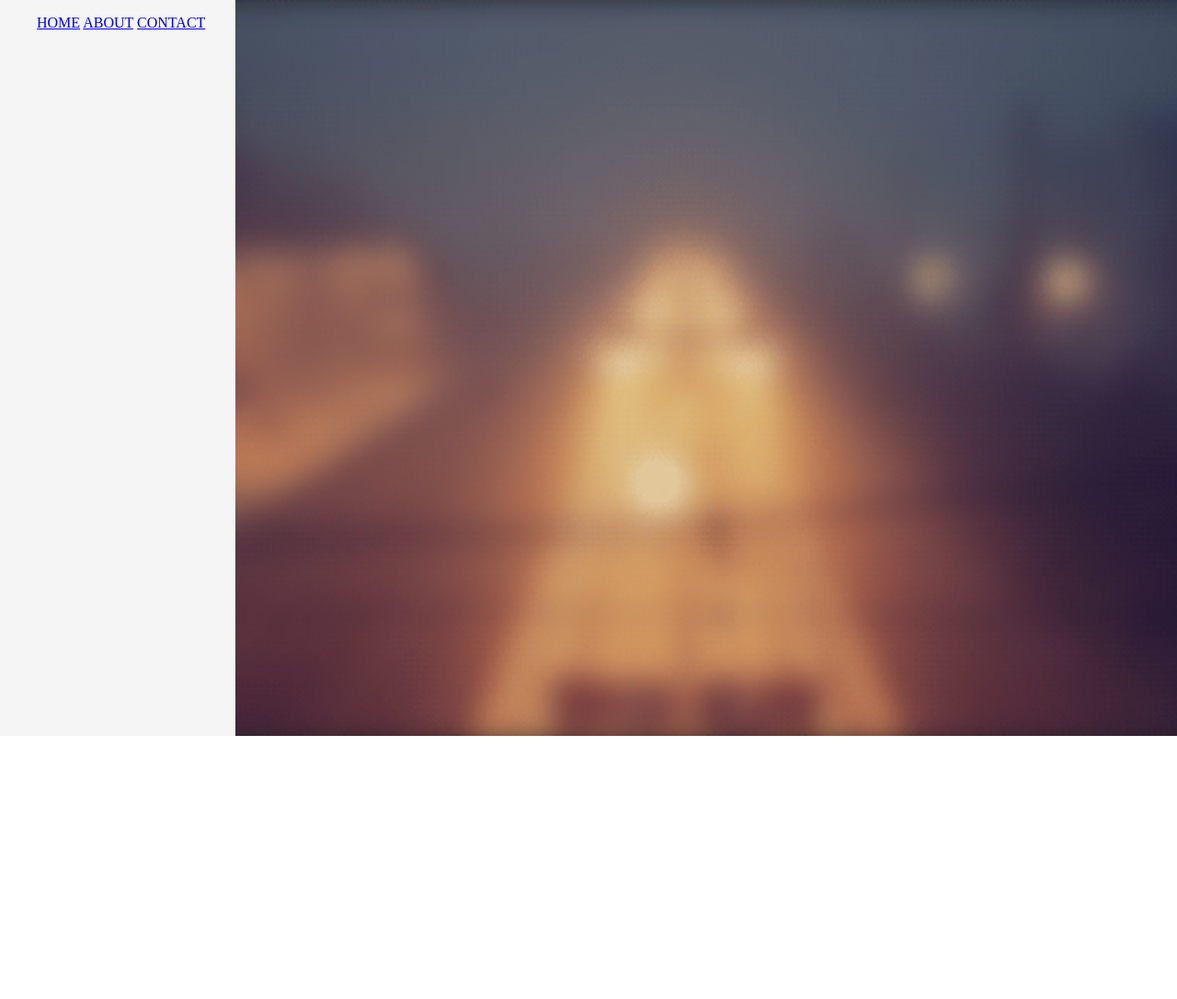
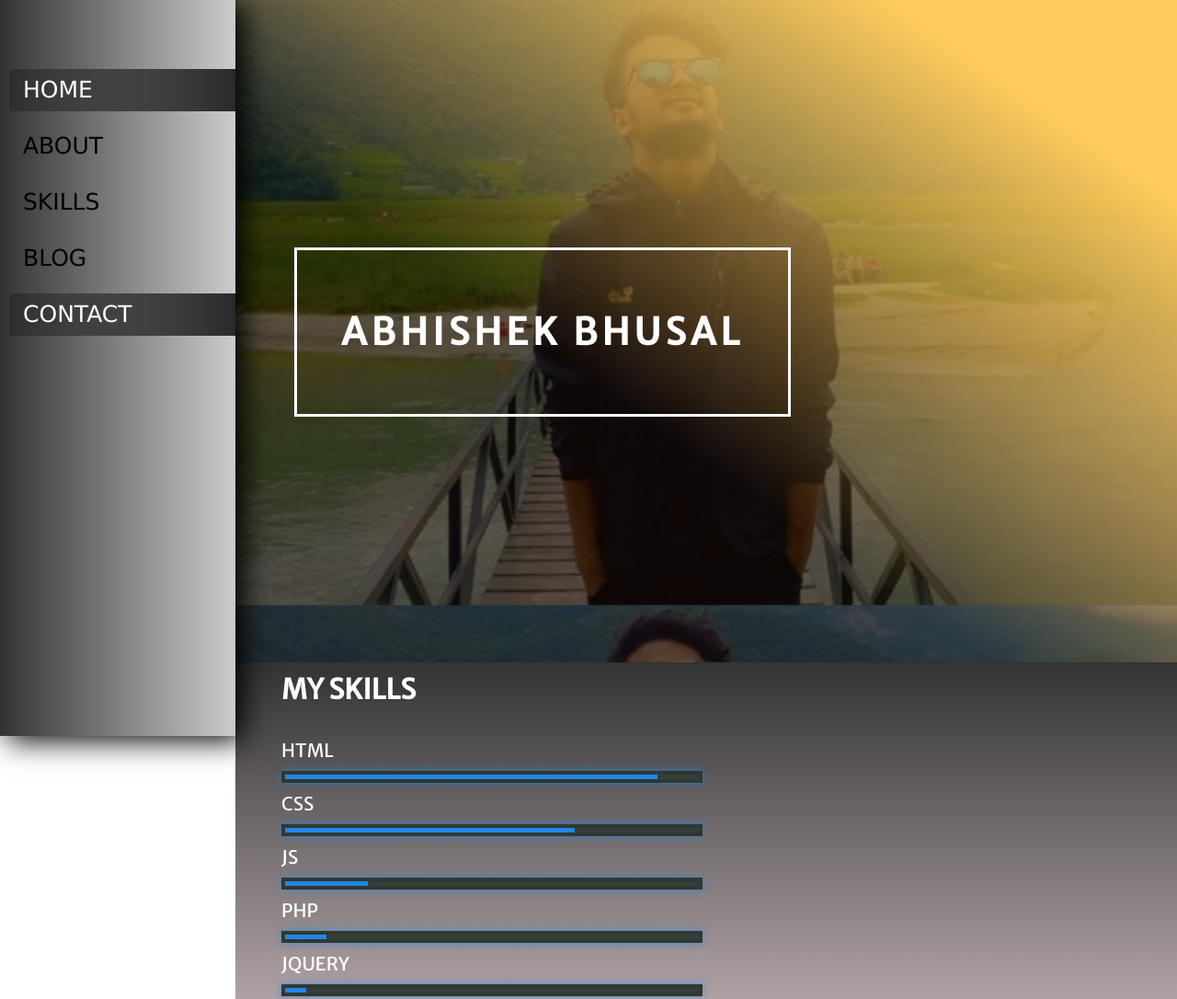
Before and after one commit to abhishekabh/clzpersonal, a plain HTML site: page index.html in a window 1280 px wide. Shown: the top 1086 px of the page at 92% size. Before the commit the page ends 800 px from the top, so only its background shows below. Drawn offline with Linux system fonts and the light colour scheme.

Commit message:
edited_1
personal site//

```diff
--- a/index.html
+++ b/index.html
@@ -1,21 +1,44 @@
 <html>
 <head>
 <link rel="stylesheet" href="style.css">
+<link rel="stylesheet" href="https://cdnjs.cloudflare.com/ajax/libs/font-awesome/4.7.0/css/font-awesome.min.css">
 </head>
 <body>
-<head>
-</head>
+
 <nav>
 	<ul>
 		<li>
-			<a href="#">HOME</a>
-			<a href="#">ABOUT</a>
-			<a href="#">CONTACT</a>
+			<a class="active" href="#home">HOME</a>
+			<a href="#about">ABOUT</a>
+			<a href="#skill">SKILLS</a>
+			<a href="#home">BLOG</a>
+			<a class="active"  href="#contact">CONTACT</a>
+
 
 		</li>
 	</ul>
 </nav>
-<section>
+<section id="home">
+	<h1>ABHISHEK BHUSAL</h1>
+</section>
+<section id="about">
+	<h1>MY SKILLS</h1>
+	<li>html</li><span class="bar"><span class="html"></span></span>
+	<li>css</li><span class="bar"><span class="css"></span></span>
+	<li>js</li><span class="bar"><span class="js"></span></span>
+	<li>php</li><span class="bar"><span class="php"></span></span>
+	<li>jquery</li><span class="bar"><span class="jquery"></span></span>
+</section>
+<section class="skill">
+
+</section>
+<section id="contact">
+	<div id="icons">
+		<a href="#"><i class="fa fa-dribbble"></i></a>
+  		<a href="#"><i class="fa fa-twitter"></i></a>
+  		<a href="#"><i class="fa fa-linkedin"></i></a>
+  		<a href="#"><i class="fa fa-facebook"></i></a>
+  </div>
 </section>
 <footer>
 </footer>
--- a/style.css
+++ b/style.css
@@ -1,23 +1,137 @@
+@import url('https://fonts.googleapis.com/css?family=Merriweather+Sans&display=swap');
+html{
+	scroll-behavior: smooth;
+}
 body{
 	margin:0;
 	padding:0;
+
 }
 section{
-	background-image:url("background.png");
-	height:100%;
-	width:100%;
-	background-repeat: no-repeat;
+	/*background-image:url("background.png");*/
+	background-color: whitesmoke;
+	height:75%;
+	width:80%;
 	background-size:cover;
+	float: right;
+	overflow: hidden;
 }
 nav{
 	height:100%;
 	width:20%;
-	background-color: whitesmoke ;
+	 background-image: linear-gradient(to left, rgba(0,0,0,0.2), rgba(0,0,0,0.8));
 	float: left;
+	box-shadow: 8px 5px 30px  black;
+	position: fixed;
+
 }
-ul{
-	list-style-type: none;
+ul {
+  list-style-type: none;
+  margin-top: 50px;
+  padding: 10px;
+  width: 96%;
 }
-li{
+li a {
+	font-family: verdana;
+  display: block;
+  color: #000;
+  padding: 8px 15px 9px;
+  text-decoration: none;
+  font-size: 25px;
+  margin-top: 15px;
+  /*background-color: #f1f1f1;*/
+}
+li a:hover {
+  /*background-color: #555;*/
+  background-image: linear-gradient(to left, rgba(0,0,0,0.1), rgba(0,0,0,0.8));
+  color: white;
+}
+li a.active{
+	/*background-color: #555;*/
+	background-image: linear-gradient(to right, rgba(0,0,0,0.2), rgba(0,0,0,0.8));
+	color: white;
+}
+#contact{
+	  box-shadow: 0 4px 8px 0 rgba(0, 0, 0, 0.2);
+
+  margin: auto;
+  text-align: center;
+  background-color: #555;
+}
+#icons{
+	display: inline-block;
+	margin-top: 200px;
+	margin-left: 50px;
+	width: 100%;
+	height: 100px;
+	background-color: pink;
+}
+#icons a{
+	display: inline;
+	color: #000;
+	padding-left: 20px;
+}
+i{
+	height: 10px;
+	width: 10px;
+}
+#about{
+	background:  linear-gradient(to top, rgba(255,182,193,0.3),rgba(0,0,0,0.8) );
+	text-transform: uppercase;
 	text-decoration: none;
+	font-size: 20px;
+	color: white;
+	list-style: none;
+	font-family: 'Merriweather Sans', sans-serif;
 }
+#about li,h1{
+	padding: 5px 50px;
+	margin-top: 5px;
+
+}
+.bar{
+	margin-top: 5px;
+	background: #353e38;
+	display: block;
+	border: 4px solid rgba(0,0,0,0.1);
+	margin-left: 50px;
+	width: 450px;
+	box-shadow: 0 0 10px #2187e7b3;
+	height: 5px;
+}
+.bar span{
+	height: 5px;
+	float: left;
+	background: #2187e7;
+
+}
+.html{width: 90%;}
+.css{width: 70%}
+.js{width: 20%}
+.php{width:10%}
+.jquery{width:5%}
+
+
+}
+.skill{
+
+
+}
+#home h1{
+	font-family: 'Merriweather Sans', sans-serif;
+	position: absolute;
+	top: 33%;
+	left:25%;
+	font-size: 40px;
+	text-transform: uppercase;
+	letter-spacing: 5px;
+	border:3px solid #fff;
+	padding: 4rem 3rem;
+	color: white;
+
+}
+#home{
+	height: 90%;
+	background: linear-gradient(-145deg,#ffcc5c 15%,rgba(0,0,0,0.6) 60%),url("new.jpg");
+	background-size: 100%;
+}
```
Also changed, not shown: new.jpg (added).
